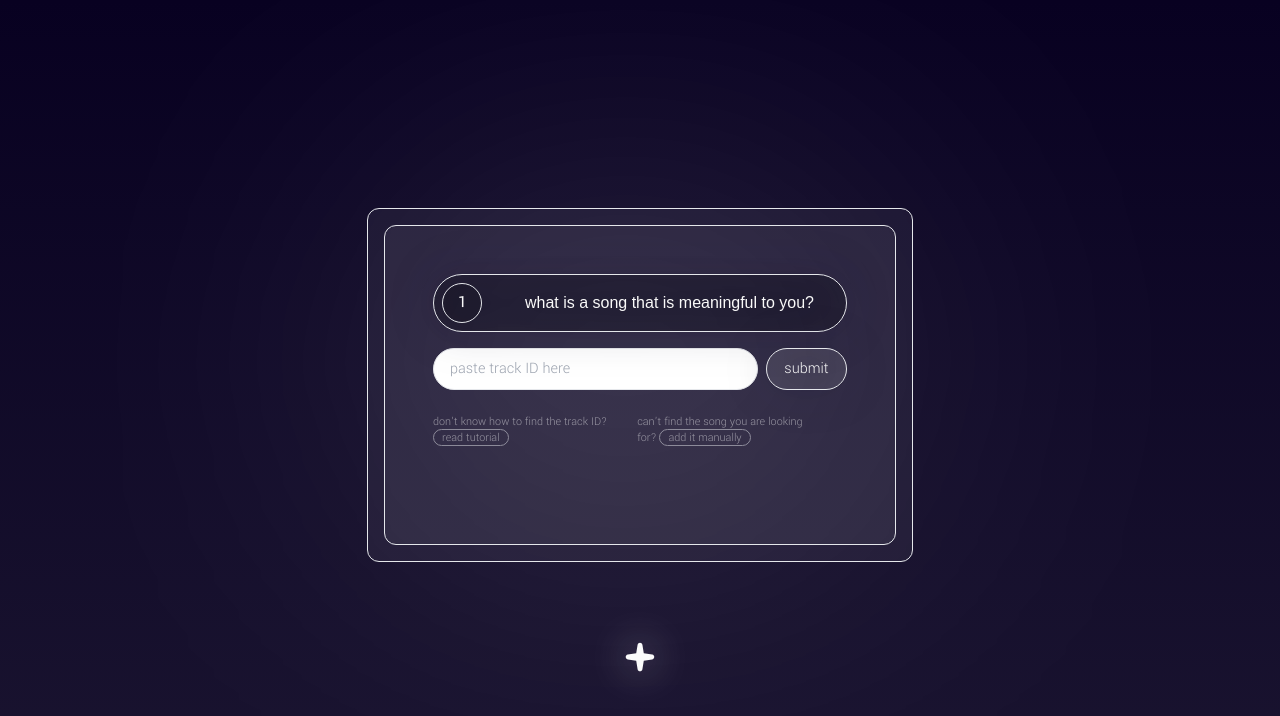
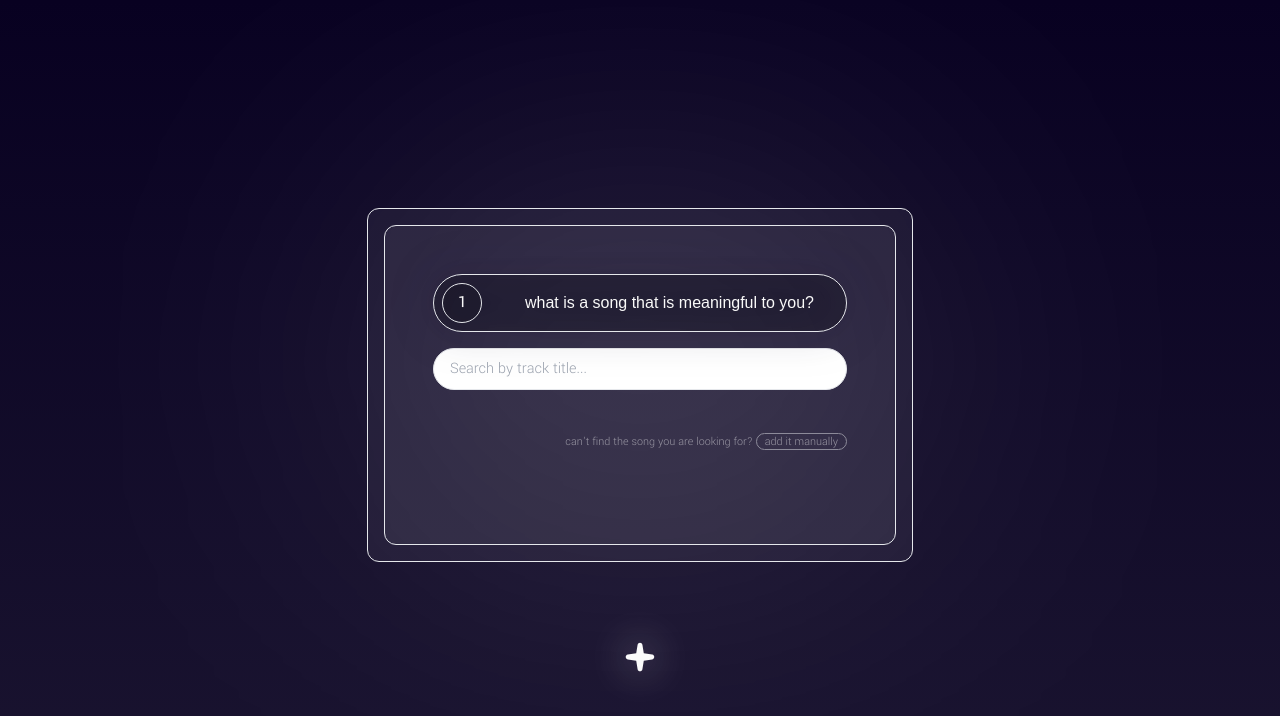
Before and after one commit to kunkunzhu/songs-stories-strangers, a Next.js app: page /send/step-one in a window 1280 px wide. Shown: the top 716 px of the page. Built offline with nearby package versions, Linux system fonts and the light colour scheme; a web font is replaced by a local one.

Commit message:
init client side search

```diff
--- a/src/components/input.tsx
+++ b/src/components/input.tsx
@@ -1,16 +1,21 @@
 /** @format */
 "use client";
 
-import { useState } from "react";
-import { FormEvent } from "react";
-import { getSong } from "@/services/songs";
+import {
+  Suspense,
+  TransitionStartFunction,
+  useState,
+  useTransition,
+} from "react";
 import { Song } from "@/types";
-import { InputSongDisplay } from "./vinyl";
 import Link from "next/link";
 import { cn } from "@/lib/utils";
 import useSongStore from "@/store/song";
 import Modal from "./modal";
 import Image from "next/image";
+import { BarLoader } from "react-spinners";
+import { useRouter, useSearchParams } from "next/navigation";
+import { SongSearchResultDisplay } from "./songs";
 
 interface InputProps {
   name: string;
@@ -32,7 +37,7 @@ export const TitleInput = ({
       placeholder={placeholder}
       onChange={onChange}
       className={cn(
-        "border rounded-full py-1 md:py-2 px-4 bg-white text-sm md:text-base w-full text-black md:w-4/5",
+        "border rounded-full py-1 md:py-2 px-4 bg-white text-sm md:text-base w-full text-black",
         className
       )}
     />
@@ -42,30 +47,22 @@ export const TitleInput = ({
 export const SearchTitleInput = ({
   name,
   placeholder,
+  startTransition,
 }: {
   name: string;
   placeholder: string;
+  startTransition: TransitionStartFunction;
 }) => {
-  // const [timeoutId, setTimeoutId] = useState<NodeJS.Timeout>();
-  // const pathname = usePathname();
-  // const router = useRouter();
-
+  const router = useRouter();
   const onSearch = (e: React.FormEvent<HTMLInputElement>) => {
-    // clearTimeout(timeoutId);
-    // let id = setTimeout(() => {
-    //   startTransition(() => {
-    //     let searchParams =
-    //       e.currentTarget.value && `?search=${e.currentTarget.value}`;
-    //     if (searchParams) {
-    //       router.push(`${pathname}${searchParams}`);
-    //     }
-    //   });
-    // }, 500);
-    // setTimeoutId(id);
+    startTransition(() => {
+      router.push(`/send/step-one/?query=${e.currentTarget.value}`);
+    });
   };
-
   return (
+    <>
       <TitleInput name={name} placeholder={placeholder} onChange={onSearch} />
+    </>
   );
 };
 
@@ -133,27 +130,22 @@ export const TextInput = ({
   );
 };
 
+export const LoadingBar = ({ isPending = false }: { isPending?: boolean }) => {
+  return (
+    <div className="flex justify-end">
+      <BarLoader width={300} loading={isPending} />
+    </div>
+  );
+};
+
 export const SearchInputDisplay = () => {
-  // TO DO: get song search functionality working
+  const [isPending, startTransition] = useTransition();
+  const searchParams = useSearchParams();
+  const query = searchParams.get("query");
 
   const [tempSong, setTempSong] = useState<Song | undefined>(undefined);
-  const [error, setError] = useState<boolean>(false);
   const [tutorial, showTutorial] = useState<boolean>(false);
   const { chooseSong } = useSongStore();
-
-  async function searchSong(event: FormEvent<HTMLFormElement>) {
-    event.preventDefault();
-
-    setError(false);
-    const formData = new FormData(event.currentTarget);
-    const trackId = formData.get("song") as string;
-    if (!trackId) {
-      setError(true);
-    } else {
-      const response = await getSong({ trackId, setError });
-      setTempSong(response);
-    }
-  }
 
   return (
     <>
@@ -169,52 +161,25 @@ export const SearchInputDisplay = () => {
           </Link>
         </Modal>
       )}
-      <form
-        onSubmit={searchSong}
+      <SearchTitleInput
         name="song"
-        className="flex flex-col md:flex-row justify-between gap-2"
-      >
-        <SearchTitleInput name="song" placeholder="paste track ID here" />
-        <ButtonLabel
-          name="submit"
-          className="bg-white bg-opacity-10 drop-shadow-tape-reel"
+        placeholder="Search by track title..."
+        startTransition={startTransition}
       />
-      </form>
-      <div className="py-2">
-        {error && (
-          <span className="px-12 opacity-75 md:text-xl">
-            no song with this track ID is found (⋟﹏⋞) ...
-          </span>
-        )}
-        {tempSong && !error ? (
-          <InputSongDisplay
-            song={tempSong}
-            href="/send/step-two/write"
-            chooseSong={() => chooseSong(tempSong)}
-          />
-        ) : (
-          <div className="flex gap-4 flex-col md:flex-row justify-between text-xs opacity-50">
-            <div>
-              don&apos;t know how to find the track ID?{" "}
-              <span
-                className="rounded-full border hover:bg-black px-2"
-                onClick={() => showTutorial(true)}
-              >
-                read tutorial
-              </span>
-            </div>
-
+      <div className="py-2 flex flex-col gap-5">
+        <LoadingBar isPending={isPending} />
+        {query && <SongSearchResultDisplay query={query} />}
+        <div className="flex gap-4 flex-col md:flex-row justify-end text-xs opacity-50">
           <div>
             can&apos;t find the song you are looking for?&nbsp;
             <Link
               className="rounded-full border hover:bg-black px-2"
-                href="/send/step-one/alt"
+              href="/send/step-one/alt-manual"
             >
               add it manually
             </Link>
           </div>
         </div>
-        )}
       </div>
     </>
   );
--- /dev/null
+++ b/src/components/songs.tsx
@@ -0,0 +1,11 @@
+/** @format */
+
+import { searchSongs } from "@/services/songs";
+
+export const SongSearchResultDisplay = async ({ query }: { query: string }) => {
+  await new Promise((resolve) => setTimeout(resolve, 2000));
+
+  const songs = await searchSongs({ query });
+  console.log(songs);
+  return <div>table</div>;
+};
```
Lines whose indentation alone changed are shown as unchanged.
